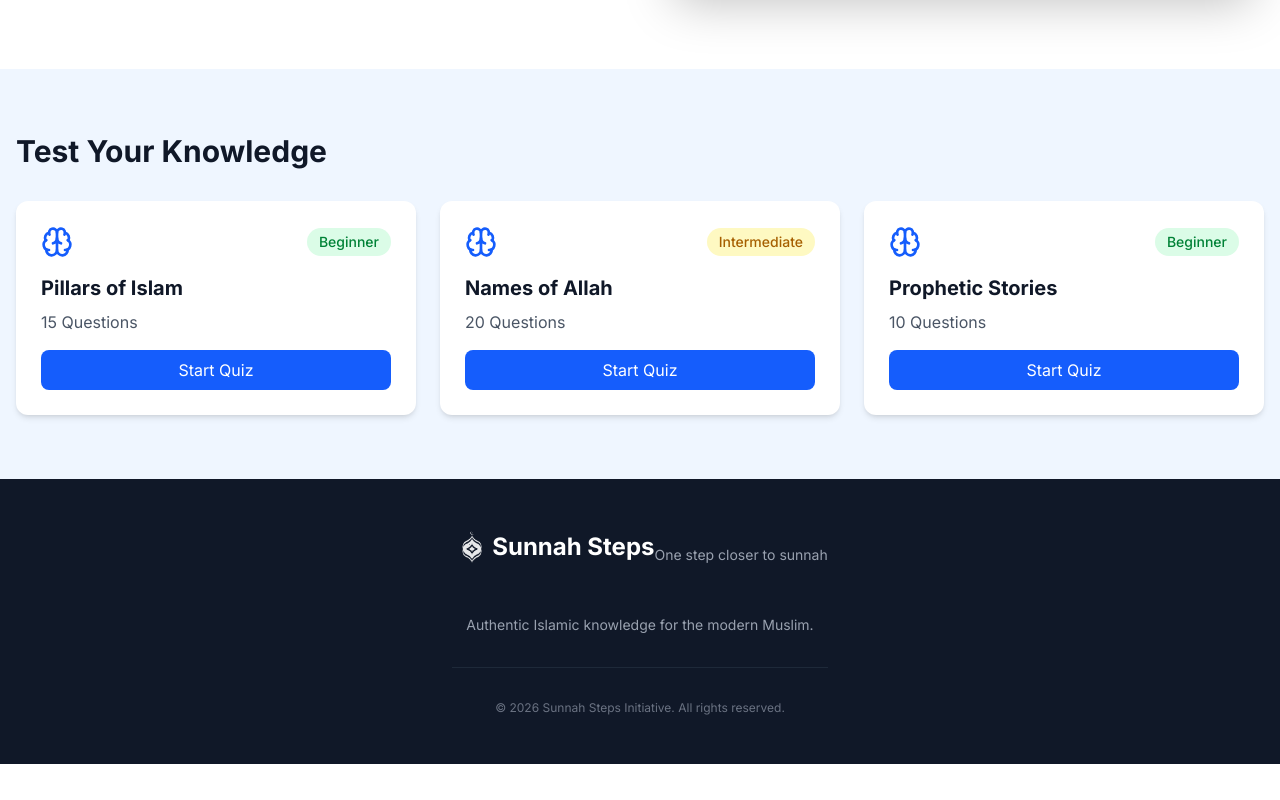
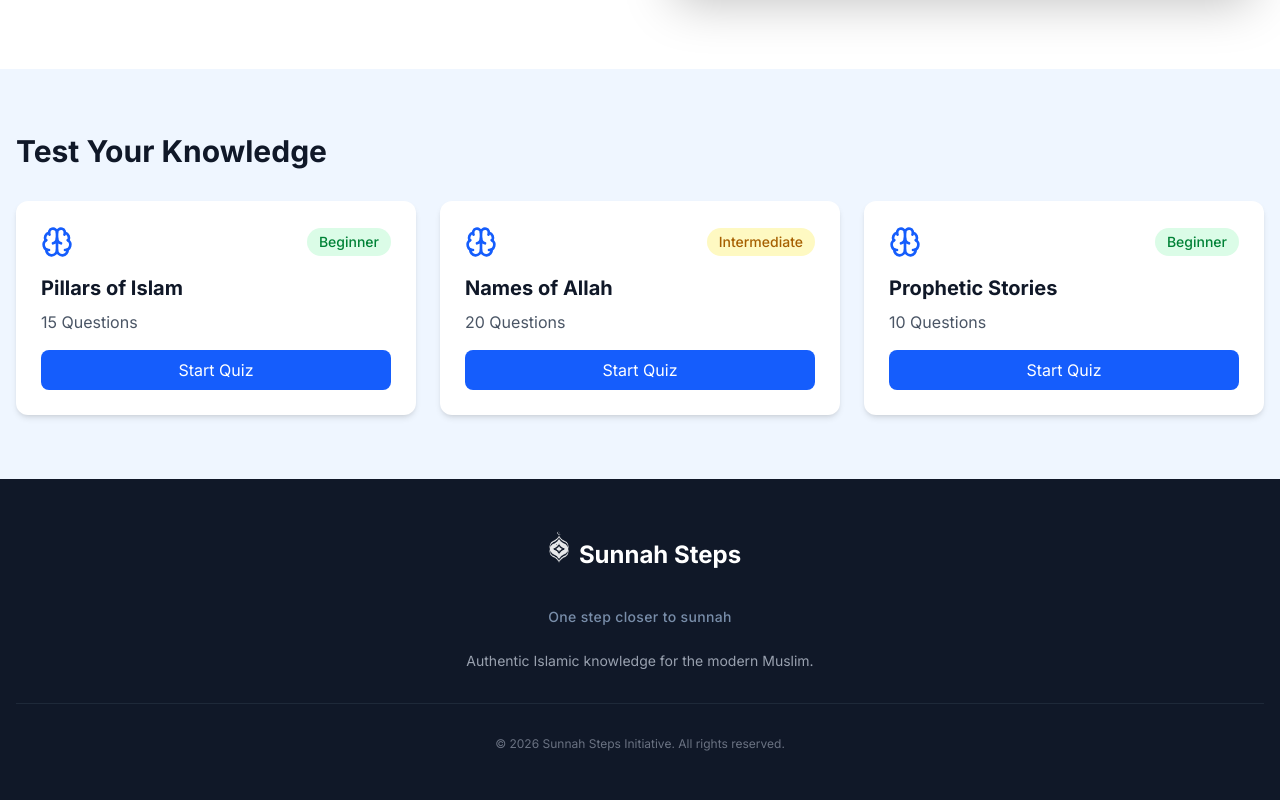
Before and after one commit to AyshaTahoor/SunnahSteps, a Next.js app: page / in a window 1280 px wide. Shown: the part 988-1788 px from the top of the page. Before the commit the page ends 1752 px from the top, so only its background shows below. Built offline with nearby package versions, Linux system fonts and the light colour scheme.

Commit message:
changed the logo size

```diff
--- a/app/page.tsx
+++ b/app/page.tsx
@@ -234,11 +234,12 @@ export default function HomePage() {
                   className="h-10 w-auto rounded-md opacity-90 brightness-0 invert"
                 />
                 <h3 className="text-2xl font-bold">Sunnah Steps</h3>
+                </div>
                 {/* Tagline grouped under the Brand name */}
-               <p className="text-gray-400 text-sm">
+               <p className="text-blue-200/60 text-sm font-medium tracking-wide">
                 One step closer to sunnah
               </p>
-              </div>
+            </div>
               {/* Description Section */}
               <p className="text-gray-400 text-sm mt-2">
                 Authentic Islamic knowledge for the modern Muslim.
@@ -247,7 +248,7 @@ export default function HomePage() {
             <div className="border-t border-gray-800 mt-8 pt-8 w-full text-center text-gray-500 text-xs">
               <p>&copy; 2026 Sunnah Steps Initiative. All rights reserved.</p>
             </div>
-            </div>
+
           </div>
         </footer>
       </div>
```
